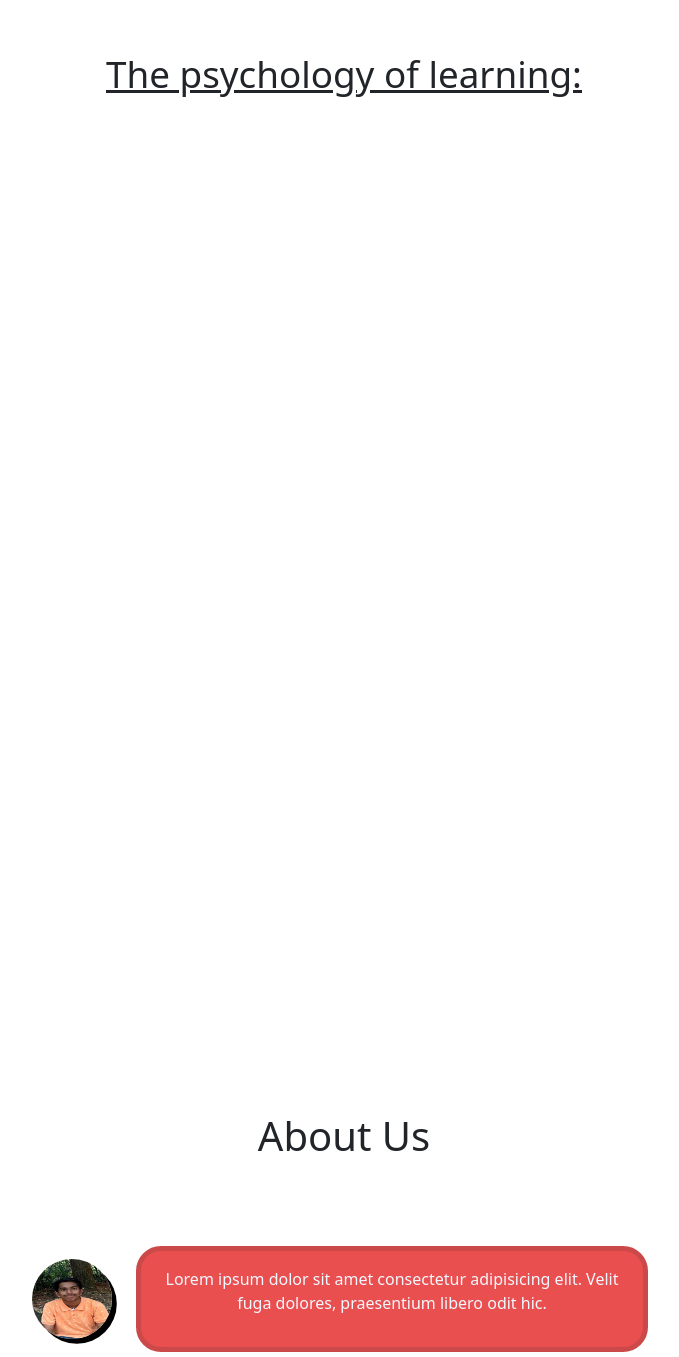
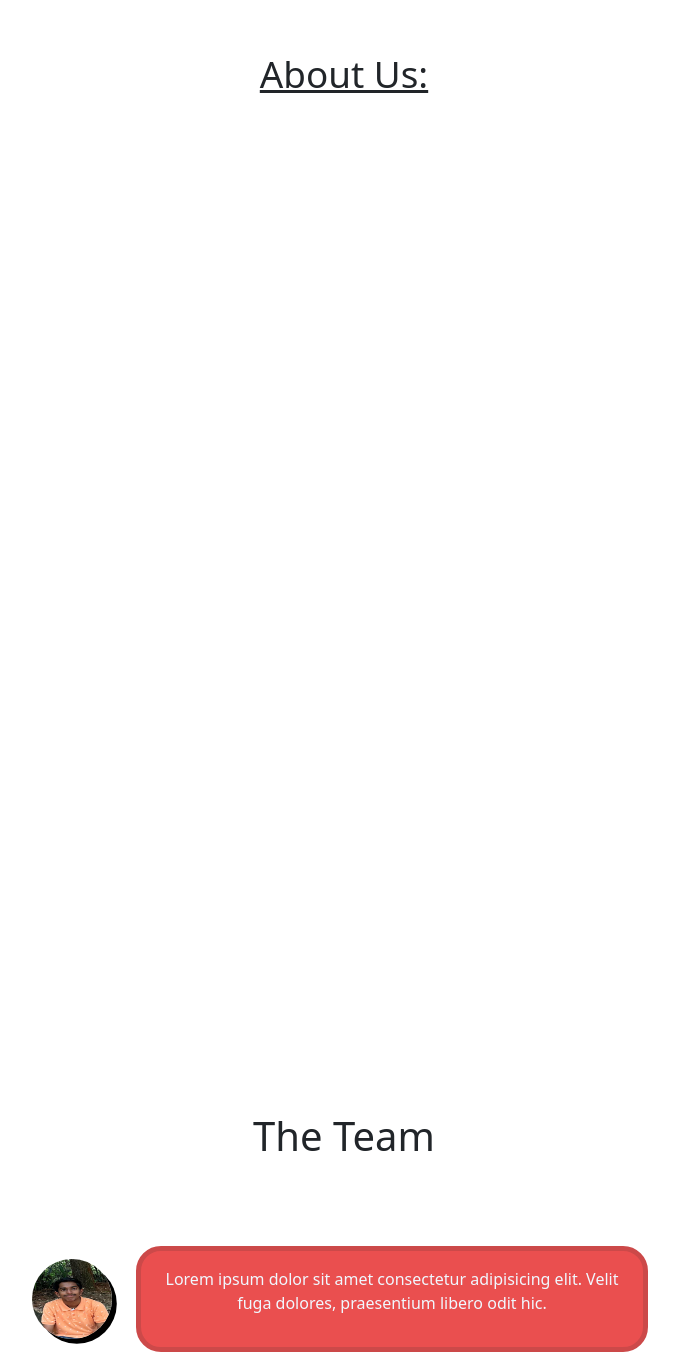
Before and after one commit to amra23mc/Didasko, a React (Vite) app: page / in a window 1280 px wide. Shown: the part 988-2345 px from the top of the page, without its empty margins (296-975 px from the left). Built offline with nearby package versions, Linux system fonts and the light colour scheme.

Commit message:
Updating header components

```diff
--- a/src/Componants/React Componants/AboutMe.tsx
+++ b/src/Componants/React Componants/AboutMe.tsx
@@ -5,7 +5,7 @@ const AboutMe = () => {
     <>
       <div className="aboutme">
         <div className="center" style={{ marginBottom: 70 }}>
-          <h1>About Us</h1>
+          <h1>The Team</h1>
         </div>
         <div className="head">
           <img
--- a/src/Componants/React Componants/PyschOfLearning.tsx
+++ b/src/Componants/React Componants/PyschOfLearning.tsx
@@ -2,7 +2,7 @@ const PsychOfLearning = () => {
   return (
     <>
       <div className="center">
-        <h1 className="PsychLearn-header">The psychology of learning: </h1>
+        <h1 className="PsychLearn-header">About Us: </h1>
       </div>
 
       <div className="content">
```
